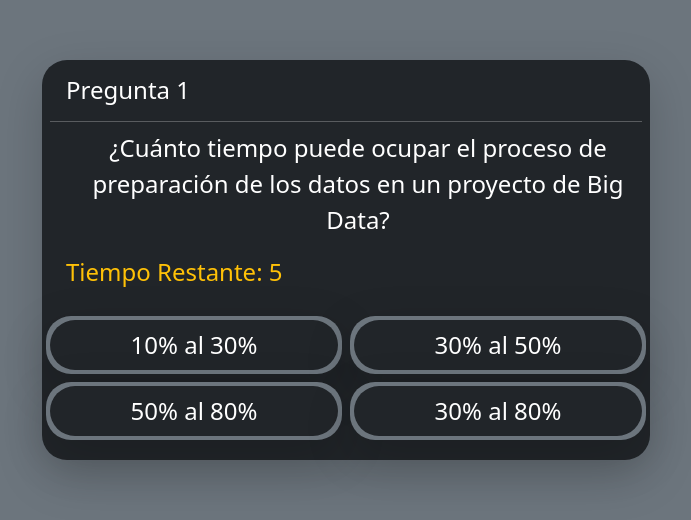
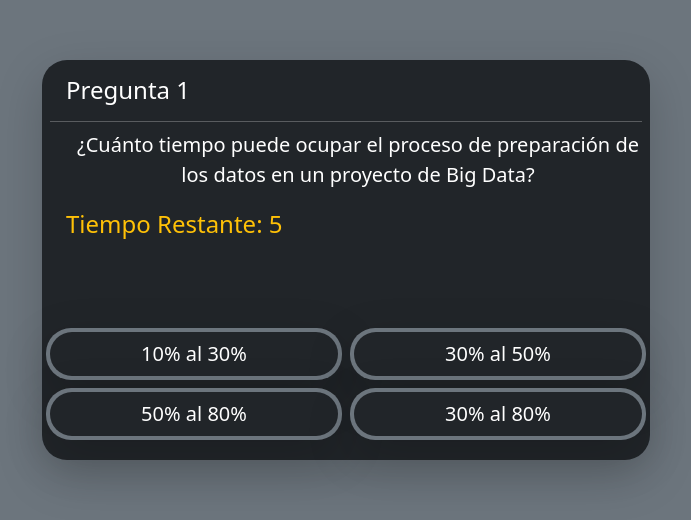
Before and after one commit to EricWithC04/quiz-app-mineria, a React (Vite) app: page / in a window 1280 px wide. Shown: the part 132-652 px from the top of the page, without its empty margins (294-985 px from the left). Built offline with nearby package versions, Linux system fonts and the light colour scheme.

Commit message:
font-size changed

```diff
--- a/src/components/CardQuestions/CardQuestions.jsx
+++ b/src/components/CardQuestions/CardQuestions.jsx
@@ -9,7 +9,7 @@ const CardQuestions = ({ questions, currentQuestion, time, handleClick }) => {
                 <div className='d-flex flex-column'>
                     <h4 className='align-self-start ms-4'>Pregunta {currentQuestion + 1}</h4>
                     <hr className='m-2' />
-                    <p className='align-self-start ms-4'>{questions[currentQuestion].question}</p>
+                    <p className='align-self-start ms-4 fs-5'>{questions[currentQuestion].question}</p>
                     <p className='align-self-start ms-4 text-warning'>Tiempo Restante: {time}</p>
                 </div>
                 <div className='container'>
@@ -17,7 +17,7 @@ const CardQuestions = ({ questions, currentQuestion, time, handleClick }) => {
                         <div className="row" key={rowIndex}>
                             {[0, 1].map((colIndex) => (
                                 <div className="col bg-secondary border-rounded m-1 p-1 shadow-lg" key={startIndex + colIndex}>
-                                    <button className='bg-dark fs-4 btn text-white w-100 h-100 border-rounded option' onClick={(e) => handleClick(questions[currentQuestion].answers[startIndex + colIndex].correct, e)}>
+                                    <button className='bg-dark fs-5 btn text-white w-100 h-100 border-rounded option' onClick={(e) => handleClick(questions[currentQuestion].answers[startIndex + colIndex].correct, e)}>
                                         {questions[currentQuestion].answers[startIndex + colIndex].text}
                                     </button>
                                 </div>
--- a/src/components/ShowAnswers/ShowAnswers.jsx
+++ b/src/components/ShowAnswers/ShowAnswers.jsx
@@ -9,7 +9,7 @@ const ShowAnswers = ({ questions, currentQuestion, handleNextAnswer }) => {
                 <div className='d-flex flex-column'>
                     <h4 className='align-self-start ms-4'>Pregunta {currentQuestion + 1}</h4>
                     <hr className='m-2' />
-                    <p className='align-self-start ms-4'>{questions[currentQuestion].question}</p>
+                    <p className='align-self-start ms-4 fs-5'>{questions[currentQuestion].question}</p>
                     {
                         (currentQuestion + 1) < questions.length ?
                             <button className='btn btn-secondary align-self-start ms-4' onClick={handleNextAnswer}>Continuar</button> :
@@ -21,7 +21,7 @@ const ShowAnswers = ({ questions, currentQuestion, handleNextAnswer }) => {
                         <div className="row" key={rowIndex}>
                             {[0, 1].map((colIndex) => (
                                 <div className="col bg-secondary border-rounded m-1 p-1 shadow-lg" key={startIndex + colIndex}>
-                                    <button className={`${questions[currentQuestion].answers[startIndex + colIndex].correct ? "bg-success" : "bg-danger"} fs-4 btn text-white w-100 h-100 border-rounded option`}>
+                                    <button className={`${questions[currentQuestion].answers[startIndex + colIndex].correct ? "bg-success" : "bg-danger"} fs-5 btn text-white w-100 h-100 border-rounded option`}>
                                         {questions[currentQuestion].answers[startIndex + colIndex].text}
                                     </button>
                                 </div>
```
